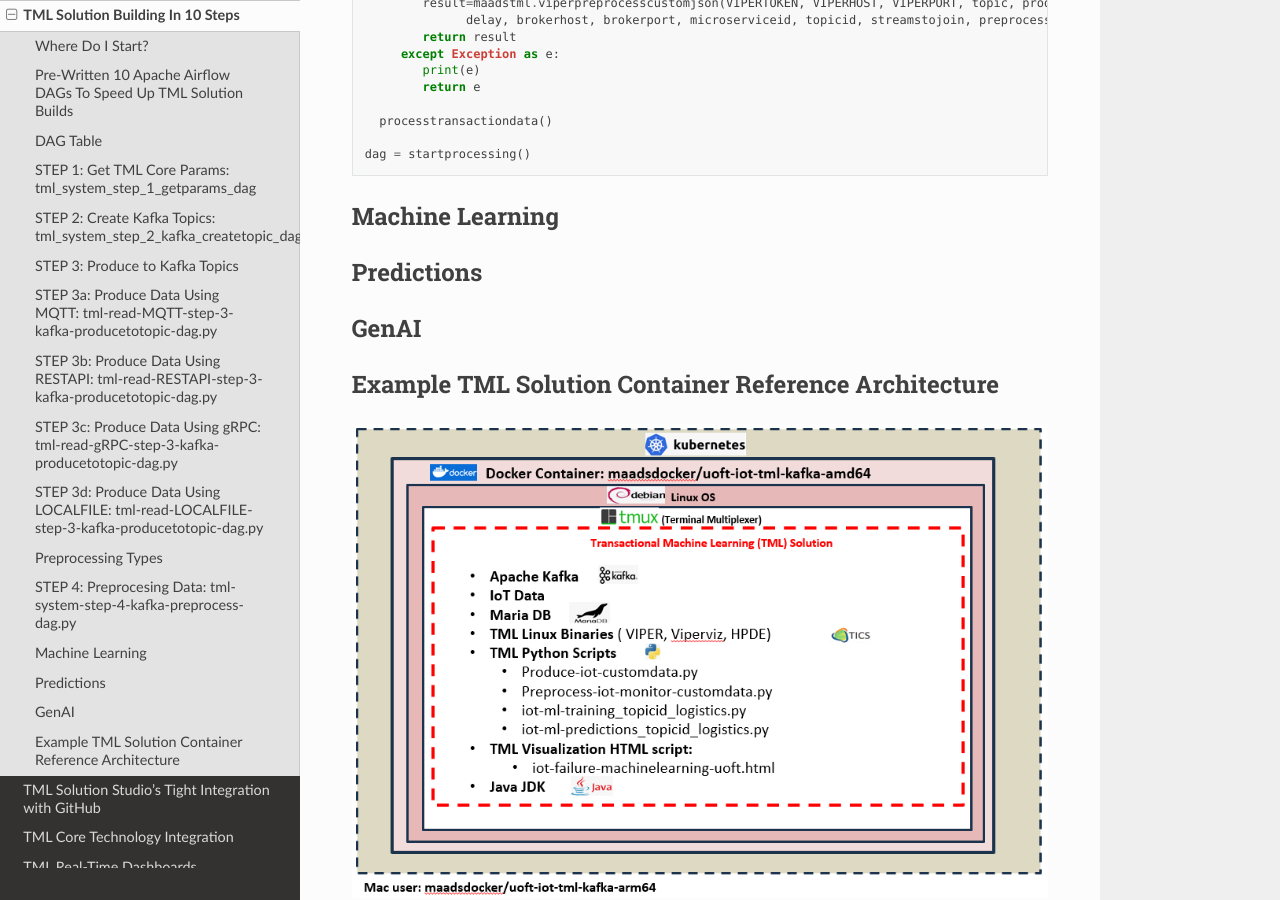
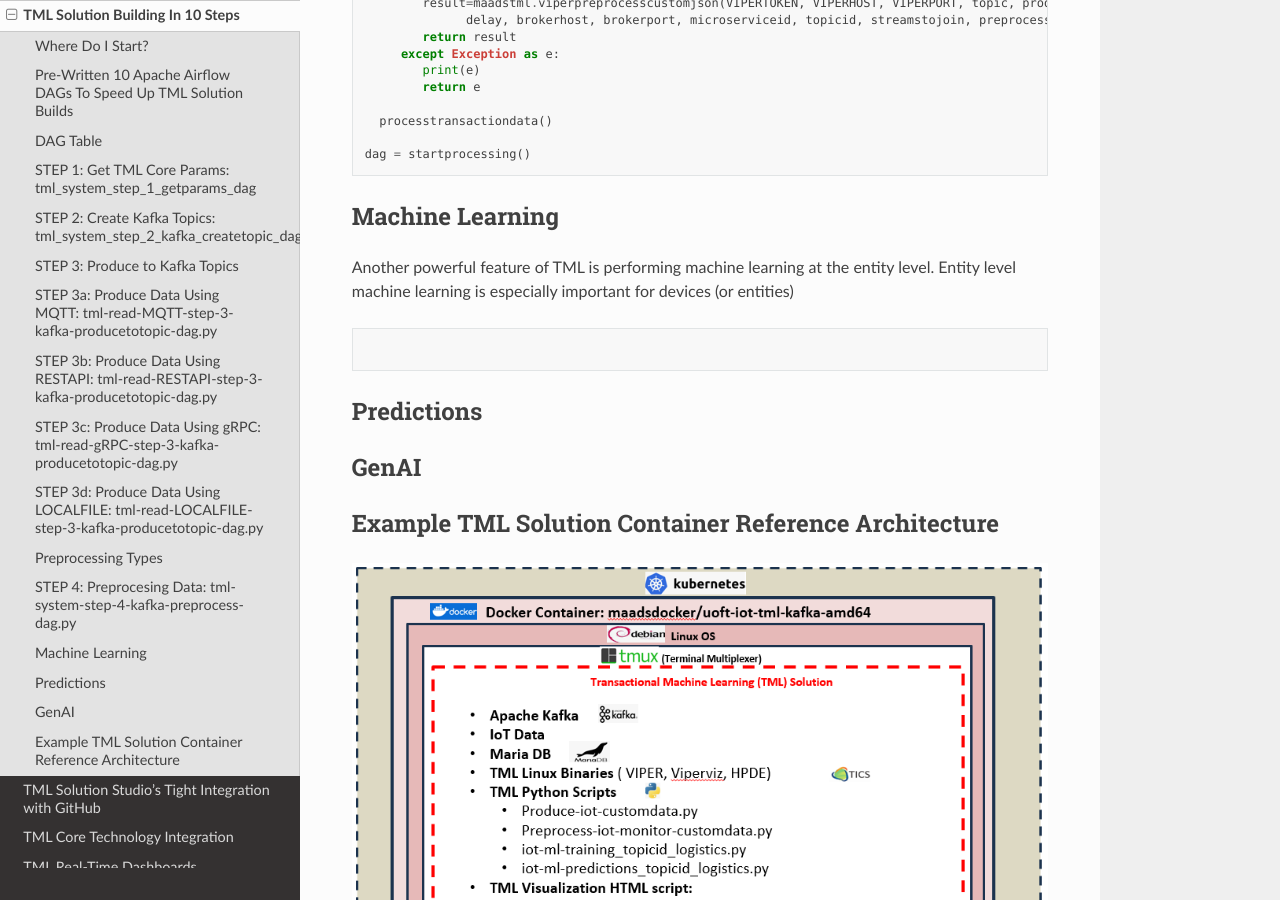
Before and after one commit to smaurice101/readthedocs, a Sphinx documentation site: the page built from docs/source/tmlbuilds.rst, in a window 1280 px wide and 900 px high, scrolled down 16635 px. Built offline with Sphinx 7.4.7 and the Read the Docs theme 2.0.0, drawn with Linux system fonts in a browser that asks for light colours.

Commit message:
Update tmlbuilds.rst

```diff
--- a/docs/source/tmlbuilds.rst
+++ b/docs/source/tmlbuilds.rst
@@ -986,10 +986,13 @@
 
    dag = startprocessing()
 
-
-
 Machine Learning
 -------------------
+
+Another powerful feature of TML is performing machine learning at the entity level.  Entity level machine learning is especially important for devices (or entities)
+
+.. code-block::
+   :emphasize-lines: 10,11,12,13,14,15,16,17,18,19
 
 Predictions
 --------------
```
